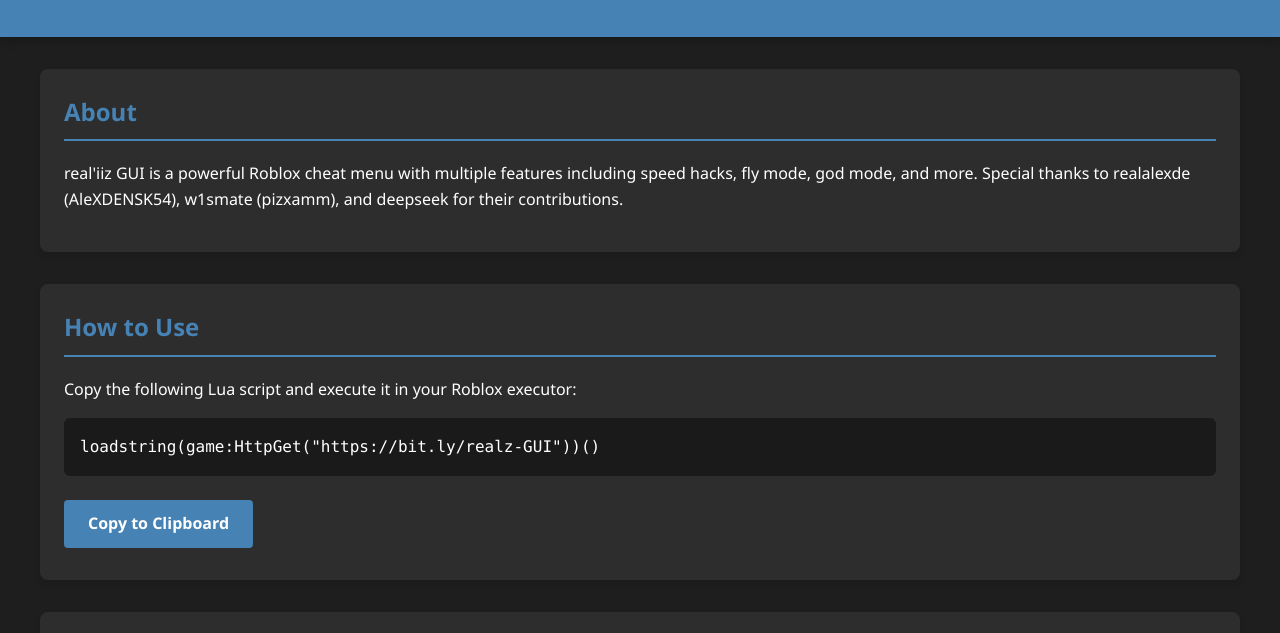
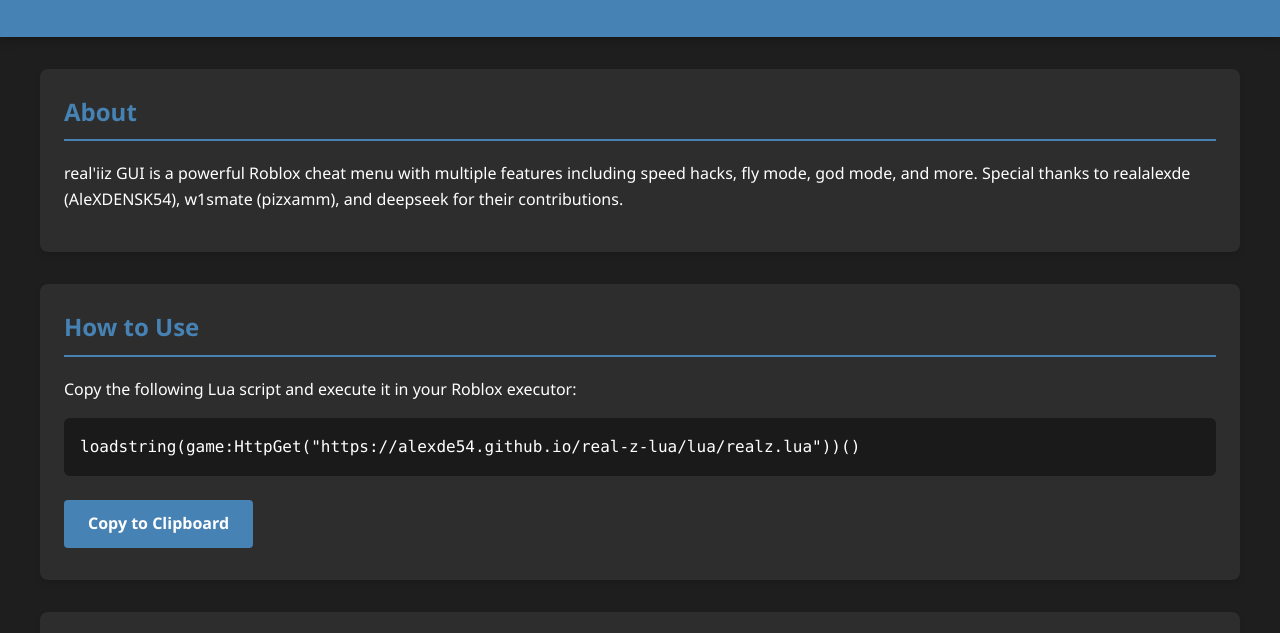
Before and after one commit to AleXDE54/real-z-lua, a plain HTML site: page index.html in a window 1280 px wide. Shown: the part 125-758 px from the top of the page. Drawn offline with Linux system fonts and the light colour scheme.

Commit message:
Update index.html

```diff
--- a/index.html
+++ b/index.html
@@ -196,7 +196,7 @@
 
     <script>
         // Your Lua script here (replace with the actual script)
-        const luaScript = `loadstring(game:HttpGet("https://bit.ly/realz-GUI"))()`;
+        const luaScript = `loadstring(game:HttpGet("https://alexde54.github.io/real-z-lua/lua/realz.lua"))()`;
 
         // Insert Lua script into the code block
         document.getElementById('lua-code').textContent = luaScript;
```
